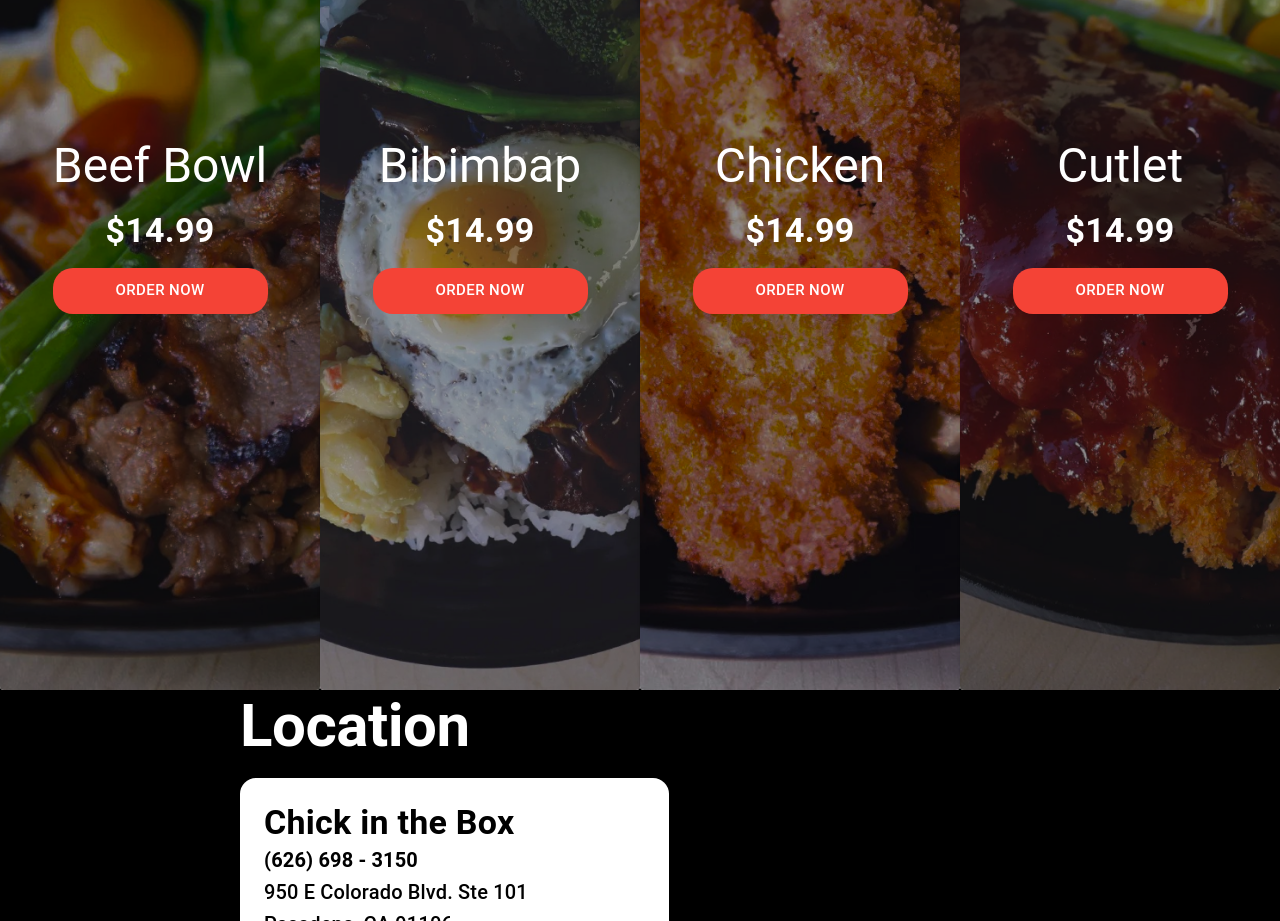
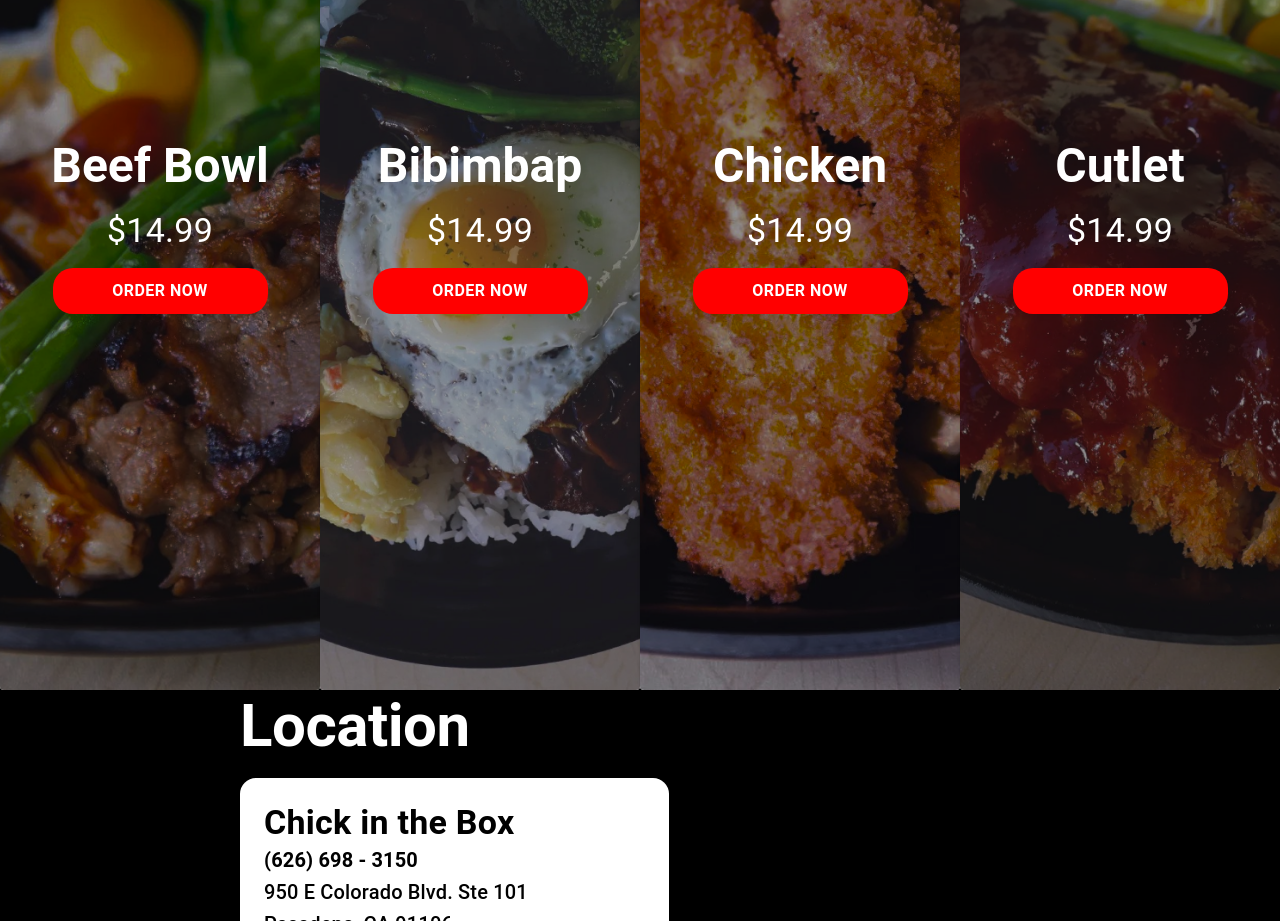
Before and after one commit to lyds214/chicken-website, a React (Create React App) app: page / in a window 1280 px wide. Shown: the part 1520-2441 px from the top of the page. Built offline with nearby package versions, Linux system fonts and the light colour scheme.

Commit message:
fixed button color and font weight for specialty page

```diff
--- a/src/pages/OurSpecialties.js
+++ b/src/pages/OurSpecialties.js
@@ -95,13 +95,12 @@ const ImageBackdrop = styled("span")(({ theme }) => ({
 }));
 
 const CustomButton = styled(Button)(({ theme }) => ({
-  color: theme.palette.getContrastText(red[500]),
   width: 215,
   height: 46,
   borderRadius: 20,
-  backgroundColor: red[500],
+  backgroundColor: "red",
   "&:hover": {
-    backgroundColor: red[700],
+    backgroundColor: red[500],
   },
 }));
 
@@ -145,17 +144,14 @@ const OurSpecialties = () => {
                       p: 4,
                       pt: 2,
                       pb: (theme) => `calc(${theme.spacing(1)} + 6px)`,
+                      fontWeight: "bold",
                     }}
                   >
                     {image.title}
                   </Typography>
                 </Grid>
                 <Grid item>
-                  <Typography
-                    component="span"
-                    variant="h4"
-                    sx={{ fontWeight: "bold" }}
-                  >
+                  <Typography component="span" variant="h4">
                     {image.price}
                   </Typography>
                 </Grid>
@@ -164,6 +160,7 @@ const OurSpecialties = () => {
                     variant="contained"
                     disableElevation
                     size="large"
+                    sx={{ fontWeight: "bold", fontSize: "1em" }}
                   >
                     ORDER NOW
                   </CustomButton>
```
